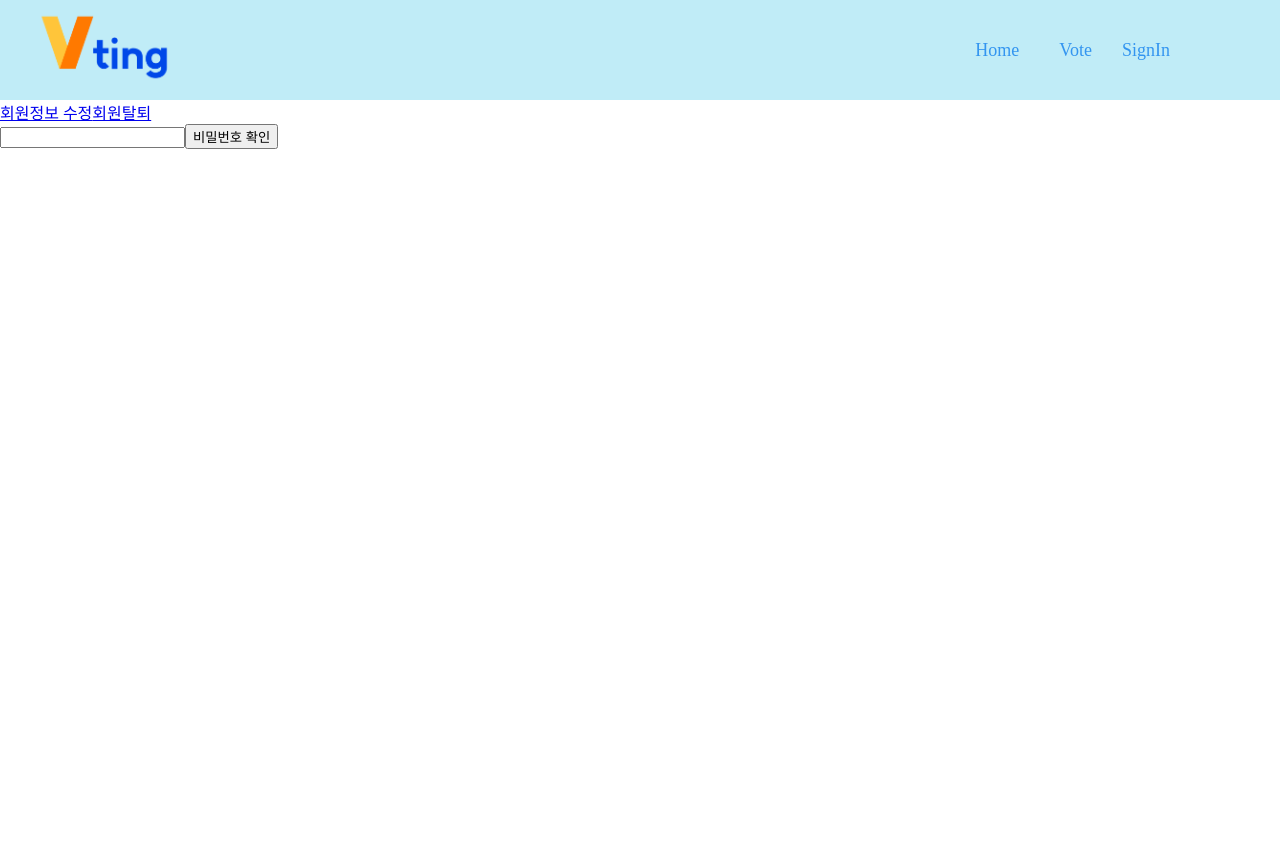
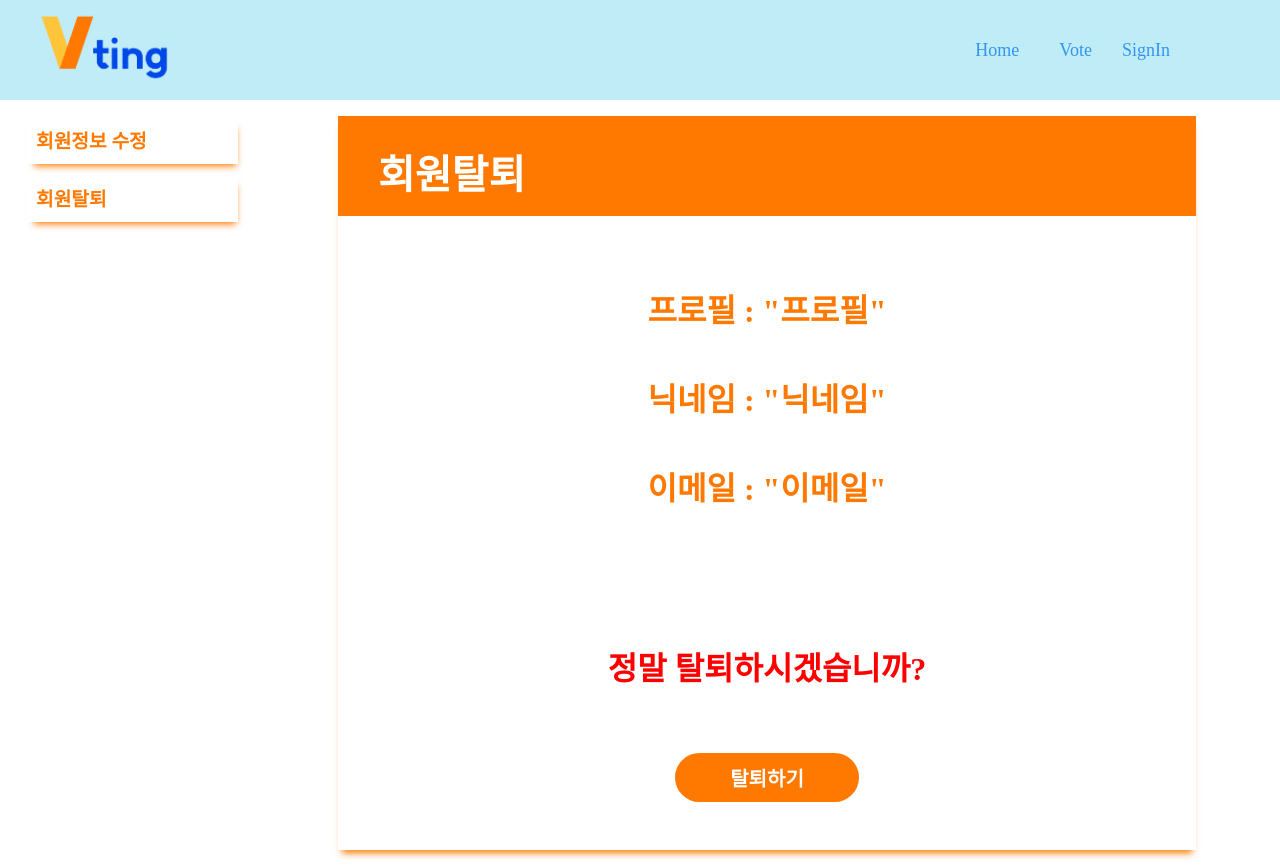
Before and after one commit to elinapark0818/vting-1, a React (Create React App) app in the folder client/: page /myPage/delete in a window 1280 px wide. Before the commit the page ends 800 px from the top, so only its background shows below. Built offline with nearby package versions, Linux system fonts and the light colour scheme.

Commit message:
Temp: 마이페이지 CSS 수정 임시저장

```diff
--- /dev/null
+++ b/client/src/MyPage/Delete/Delete.scss
@@ -0,0 +1,54 @@
+@import "../../index.scss";
+
+.delete_container {
+  display: flex;
+  flex-direction: column;
+  margin: 0 100px;
+  box-shadow: 0 7px 7px -4px $vting-orange;
+}
+
+.delete_header {
+  display: flex;
+  height: 100px;
+  background-color: $vting-orange;
+
+  & h1 {
+    font-size: 2.5rem;
+    color: #fff;
+    padding: 0 1em;
+  }
+}
+
+.delete_wrap {
+  display: flex;
+  flex-direction: column;
+  justify-content: center;
+  align-items: center;
+  color: $vting-orange;
+  margin-top: 3em;
+}
+
+.delete_btnWrap {
+  display: flex;
+  flex-direction: column;
+  justify-content: center;
+  align-items: center;
+  margin: 3em 0;
+
+  & h1 {
+    color: red;
+    margin: 2em 0;
+  }
+}
+
+.delete_btn {
+  cursor: pointer;
+  border: none;
+  background-color: $vting-orange;
+  color: #fff;
+  font-size: 20px;
+  font-weight: bold;
+  border-radius: 30px;
+  padding: 10px 55px;
+  transition: all 0.5s ease;
+}
--- a/client/src/MyPage/Delete/Delete.tsx
+++ b/client/src/MyPage/Delete/Delete.tsx
@@ -3,6 +3,7 @@ import React, { useState } from "react";
 import { useDispatch, useSelector } from "react-redux";
 import { setIsLogin, RootState } from "../../store/index";
 import { useNavigate } from "react-router-dom";
+import "./Delete.scss";
 
 const serverURL: string = "http://localhost:8000";
 
@@ -37,16 +38,32 @@ function Delete() {
   };
 
   return (
-    <div>
-      {modalState && (
-        <div>
-          <button onClick={() => openModal()}>회원탈퇴</button>
-          <div>
-            <button onClick={() => closeModal()}>x</button>
-            <p>정말 탈퇴하시겠습니까?</p>
-          </div>
-        </div>
-      )}
+    // <div>
+    //   {modalState && (
+    //     <div>
+    //       <button onClick={() => openModal()}>회원탈퇴</button>
+    //       <div>
+    //         <button onClick={() => closeModal()}>x</button>
+    //         <p>정말 탈퇴하시겠습니까?</p>
+    //       </div>
+    //     </div>
+    //   )}
+    // </div>
+    <div className="delete_container">
+      <header className="delete_header">
+        <h1>회원탈퇴</h1>
+      </header>
+
+      <main className="delete_wrap">
+        <h1>프로필 : "{"프로필"}"</h1>
+        <h1>닉네임 : "{"닉네임"}"</h1>
+        <h1>이메일 : "{"이메일"}"</h1>
+      </main>
+
+      <div className="delete_btnWrap">
+        <h1>정말 탈퇴하시겠습니까?</h1>
+        <button className="delete_btn">탈퇴하기</button>
+      </div>
     </div>
   );
 }
--- a/client/src/MyPage/Edit/Edit.tsx
+++ b/client/src/MyPage/Edit/Edit.tsx
@@ -1,22 +1,20 @@
 import React from "react";
 import "./Edit.scss";
 
-interface Props {
-  text: string;
-}
-
-function Edit({ text }: Props) {
+function Edit() {
   // const [password, setPassword] = useState("");
   // const [passwordCheck, setPasswordCheck] = useState("true");
 
   return (
-    <div className="checkPwd_container">
+    <div className="edit_container">
       <header className="edit_header">
         <h1>회원정보 관리</h1>
       </header>
 
-      <div className="edit_container">
+      <main className="edit_wrap">
+        <div className="edit_profile">
           <h3>프로필</h3>
+
           <img alt="profile_img" />
           <label htmlFor="file">업로드</label>
           <input
@@ -25,23 +23,23 @@ function Edit({ text }: Props) {
             accept="image/*"
             style={{ display: "none" }}
           />
-        <div>
+        </div>
+
+        <div className="edit_nickname">
           <h3>닉네임</h3>
           <input type="text" />
         </div>
 
-        <div>
+        <div className="edit_password">
           <h3>비밀번호</h3>
           <input type="password" />
         </div>
-        <button>수정하기</button>
+      </main>
+      <div className="edit_btnWrap">
+        <button className="edit_btn">수정하기</button>
       </div>
     </div>
   );
 }
 
-Edit.defaultProps = {
-  text: "This is Edit!",
-};
-
 export default Edit;
--- /dev/null
+++ b/client/src/MyPage/MyPage.scss
@@ -0,0 +1,32 @@
+@import "../index.scss";
+
+.myPage_container {
+  display: flex;
+  margin: 1em;
+  width: 100%;
+}
+
+.link_wrap {
+  display: flex;
+  flex-direction: column;
+  flex: 1;
+}
+
+.link_btn {
+  text-decoration: none;
+  color: $vting-orange;
+  font-size: larger;
+  font-weight: bold;
+  background-color: transparent;
+  box-shadow: 3px 7px 7px -5px $vting-orange;
+  padding: 10px 10px;
+  width: 10em;
+  margin-left: 10px;
+  margin-bottom: 10px;
+}
+
+.outlet_wrap {
+  display: flex;
+  flex-direction: column;
+  flex: 9;
+}
--- a/client/src/MyPage/MyPage.tsx
+++ b/client/src/MyPage/MyPage.tsx
@@ -4,6 +4,7 @@ import { Link, Outlet } from "react-router-dom";
 
 import { RootState, setUserInfo } from "../store";
 import { useDispatch, useSelector } from "react-redux";
+import "./MyPage.scss";
 
 const serverURL: string = "http://localhost:8000";
 
@@ -33,12 +34,22 @@ function MyPage() {
   };
 
   return (
-    <div>
+    <div className="myPage_container">
       <div className="link_wrap">
-        <Link to="">회원정보 수정</Link>
-        <Link to="delete">회원탈퇴</Link>
+        <Link to="" className="link_btn">
+          회원정보 수정
+        </Link>
+        <Link to="delete" className="link_btn">
+          회원탈퇴
+        </Link>
       </div>
 
+      {/* //? 일단 false 상태로 CSS 수정만해보자 */}
+      {!checkPwd ? (
+        <div className="outlet_wrap">
+          <Outlet />
+        </div>
+      ) : (
         <div className="checkedPassword">
           <input
             type="password"
@@ -47,8 +58,7 @@ function MyPage() {
           />
           <button onClick={() => getUserInfo()}>비밀번호 확인</button>
         </div>
-
-      {checkPwd ? <Outlet /> : <div></div>}
+      )}
     </div>
   );
 }
--- a/client/src/SignIn/SignIn.scss
+++ b/client/src/SignIn/SignIn.scss
@@ -82,6 +82,7 @@
   width: 100px;
   font-size: 20px;
   font-weight: bold;
+  border: none;
   border-radius: 50px;
   background-color: $vting-orange;
   color: #fff;
@@ -132,7 +133,7 @@
   & input {
     border: none;
     background-color: transparent;
-    border-bottom: 1px solid #697f6e;
+    border-bottom: 1px solid $vting-gray;
     width: 16em;
     font-size: 25px;
     padding-left: 5px;
--- a/client/src/SignIn/SignIn.tsx
+++ b/client/src/SignIn/SignIn.tsx
@@ -2,7 +2,7 @@ import axios from "axios";
 import React, { useState } from "react";
 import { useDispatch } from "react-redux";
 import { useNavigate } from "react-router-dom";
-import { setIsLogin, setUserInfo, setIsOpenModal } from "../store/index";
+import { setIsLogin, setUserInfo, setIsModalOpen } from "../store/index";
 import "./SignIn.scss";
 
 import Logo from "../assets/v-ting_logo_circle.png";
@@ -75,7 +75,7 @@ function SignIn() {
         dispatch(setIsLogin(true));
         console.log("res.data.data.user_id 출력===", userInfo.user_id);
         // todo: 모달 끄는 함수를 넣어주기
-        dispatch(setIsOpenModal(false));
+        navigate("/");
         // todo: 리덕스 userInfo에 값 set 하기
         dispatch(
           setUserInfo({
--- a/client/src/store/index.tsx
+++ b/client/src/store/index.tsx
@@ -68,7 +68,7 @@ export const isModalSlice = createSlice({
   name: "isOpenModal",
   initialState: initialModalState,
   reducers: {
-    setIsOpenModal(state, action: PayloadAction<boolean>) {
+    setIsModalOpen(state, action: PayloadAction<boolean>) {
       // console.log("바꿈");
       // console.log(action.payload);
       state.isOpenModal = action.payload;
@@ -176,7 +176,7 @@ export const { setIsLogin } = isLogInSlice.actions;
 
 export const { setUserInfo } = UserInfoSlice.actions;
 
-export const { setIsOpenModal } = isModalSlice.actions;
+export const { setIsModalOpen } = isModalSlice.actions;
 
 export const {
   setFormat,
```
Also changed, not shown: client/src/MyPage/Edit/Edit.scss (+126 -36 lines), client/src/assets/v-ting_logo_circle.png. Lines whose indentation alone changed are shown as unchanged.
